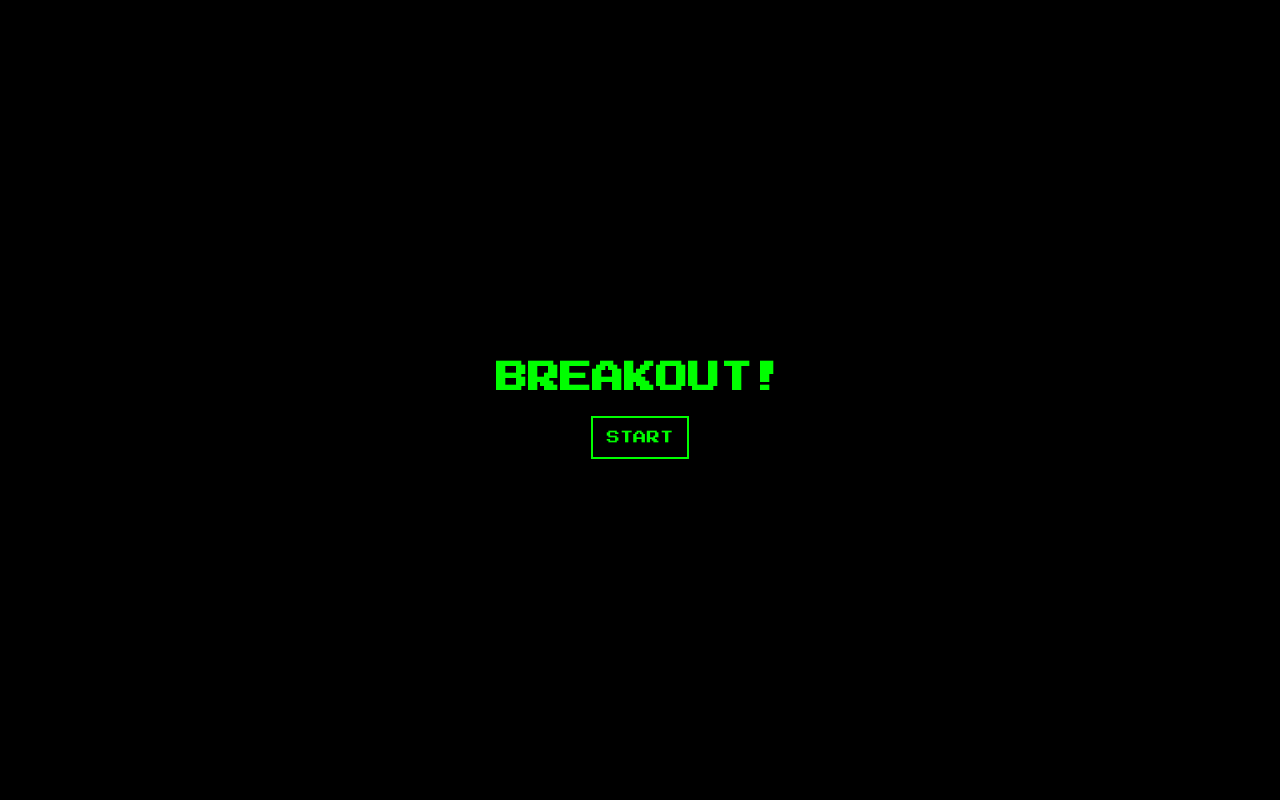
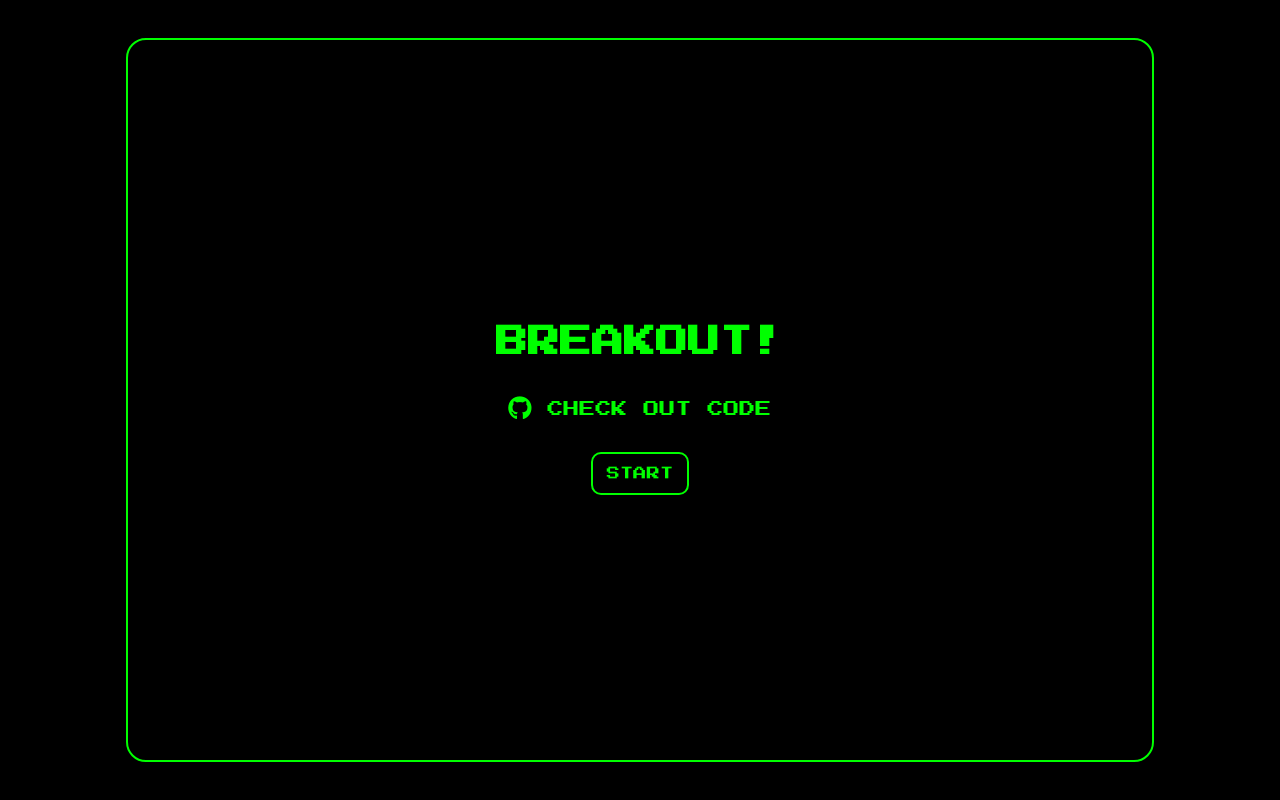
Before and after one commit to safwbdev/breakout-react, a React (Create React App) app: page / in a window 1280 px wide. Built offline with nearby package versions, Linux system fonts and the light colour scheme.

Commit message:
Cosmetic updates

```diff
--- a/public/index.html
+++ b/public/index.html
@@ -13,6 +13,7 @@
     <link rel="preconnect" href="https://fonts.googleapis.com">
     <link rel="preconnect" href="https://fonts.gstatic.com" crossorigin>
     <link href="https://fonts.googleapis.com/css2?family=Press+Start+2P&display=swap" rel="stylesheet">
+    <link rel="stylesheet" href="https://cdnjs.cloudflare.com/ajax/libs/font-awesome/6.2.1/css/all.min.css" integrity="sha512-MV7K8+y+gLIBoVD59lQIYicR65iaqukzvf/nwasF0nqhPay5w/9lJmVM2hMDcnK1OnMGCdVK+iQrJ7lzPJQd1w==" crossorigin="anonymous" referrerpolicy="no-referrer" />
     <!--
       manifest.json provides metadata used when your web app is installed on a
       user's mobile device or desktop. See https://developers.google.com/web/fundamentals/web-app-manifest/
--- a/src/App.css
+++ b/src/App.css
@@ -54,7 +54,11 @@
   z-index: 9999;
   top:0;
   left:0;
+  display: flex;
+  justify-content: center;
   width: 100%;
+  height: 100vh;
+  align-items: center;
 }
 .GameStartWindow button{
   font-family: 'Press Start 2P', cursive;
@@ -62,13 +66,16 @@
   color: lime;
   background: transparent;
   border: 2px solid lime;
+  border-radius: 10px;
   padding: 1em;
   cursor: pointer;
 }
 .GameStartWindow .GameStartInner{
+  border: 2px solid lime;
   font-family: 'Press Start 2P', cursive;
   text-transform: uppercase;
   background: black;
+  border-radius: 20px;
   color: lime;
   display: flex;
   justify-content: center;
@@ -76,3 +83,13 @@
   flex-direction: column;
   height: 100vh;
 }
+.ghLink {
+  margin-bottom: 2em;
+}
+.ghLink a{
+  color: lime;
+  text-decoration: none;
+}
+.ghLink a i{
+  font-size: 1.5em;
+}
--- a/src/MainGame.tsx
+++ b/src/MainGame.tsx
@@ -103,17 +103,39 @@ const Main = () => {
         ref={canvasRef}
         onMouseMove={(e)=> moveRacquet(e)}
         />
-      <div className="GameStartWindow" style={{display: gameStart ? "none" : "block"}}>
-        <div className="GameStartInner">
-        <h1>{playerData.name}</h1>
-        <button onClick={()=>startGame()}>Start</button>
+      <div
+        className="GameStartWindow"
+        style={{  display: gameStart ? "none" : "flex"}}>
+        <div
+          className="GameStartInner"
+          style={{
+            width: `${window.innerWidth * 80 /100}px`,
+            height: `${window.innerHeight * 90 /100}px`}}>
+          <h1>{playerData.name}</h1>
+          <p className="ghLink">
+            <a href="https://github.com/safwbdev/breakout-react">
+              <i className="fab fa-github"></i> Check out Code
+            </a>
+          </p>
+          <button onClick={()=>startGame()}>Start</button>
         </div>
       </div>
-      <div className="GameStartWindow" style={{display: !gameOver ? "none" : "block"}}>
-        <div className="GameStartInner">
-        <h1>Game Over</h1>
-        <h2>{finalScore} pts</h2>
-        <button onClick={()=>restartGame()}>Rettry</button>
+      <div
+        className="GameStartWindow"
+        style={{display: !gameOver ? "none" : "flex"}}>
+        <div
+          className="GameStartInner"
+          style={{
+            width: `${window.innerWidth * 80 /100}px`,
+            height: `${window.innerHeight * 90 /100}px`}}>
+          <h1>Game Over</h1>
+          <h2>{finalScore} pts</h2>
+          <p className="ghLink">
+            <a href="https://github.com/safwbdev/breakout-react">
+              <i className="fab fa-github"></i> Check out Code
+            </a>
+          </p>
+          <button onClick={()=>restartGame()}>Retry</button>
         </div>
       </div>
     </div>
--- a/src/props/ScoreBoard.tsx
+++ b/src/props/ScoreBoard.tsx
@@ -7,7 +7,8 @@ export default function ScoreBoard(ctx:any, player:any, canvas:any){
     ctx.fillStyle ="red"
     let gap = 0;
     for (let i = 0; i < player.lives; i++) {
-        ctx.fillText(`♥`, 130 + gap, 30)
+        // ctx.fillText(`♥`, 130 + gap, 30)
+        ctx.fillText(`o`, 130 + gap, 33)
         gap+=30;
     }
 
```
